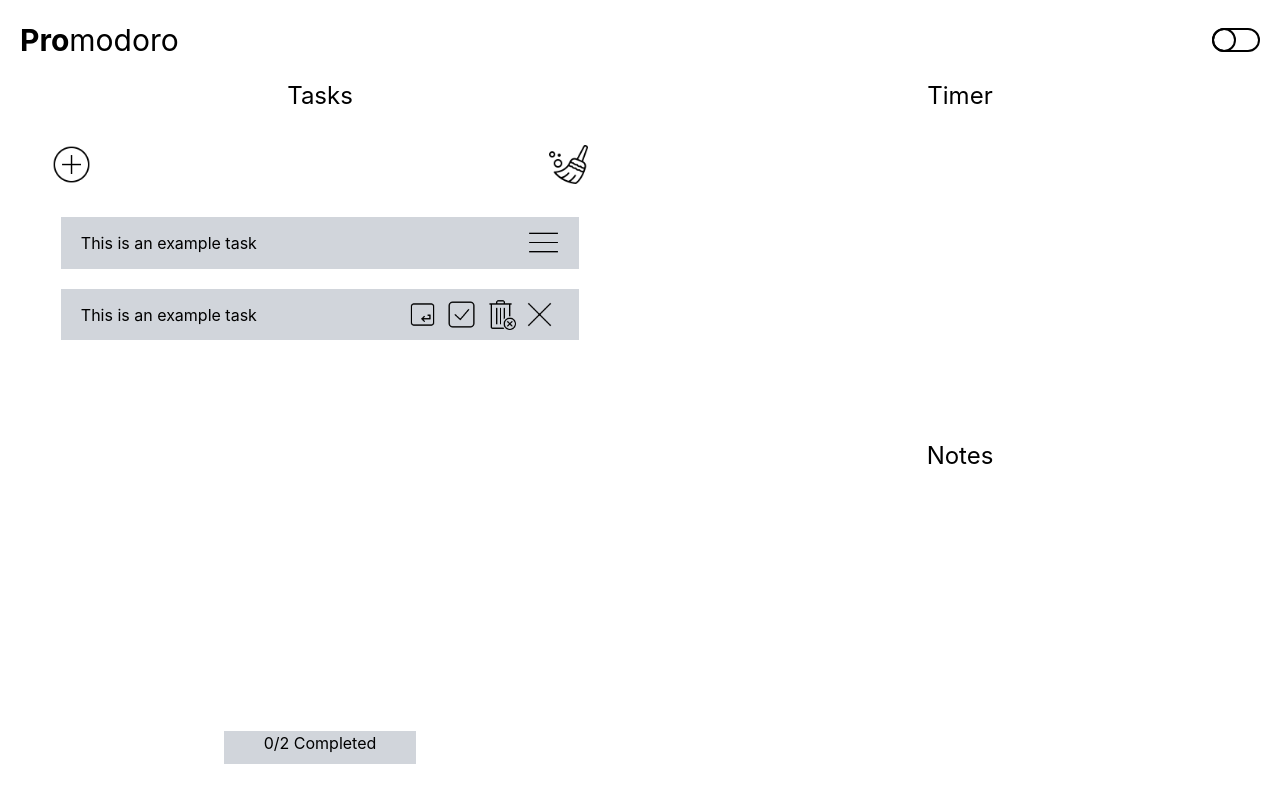
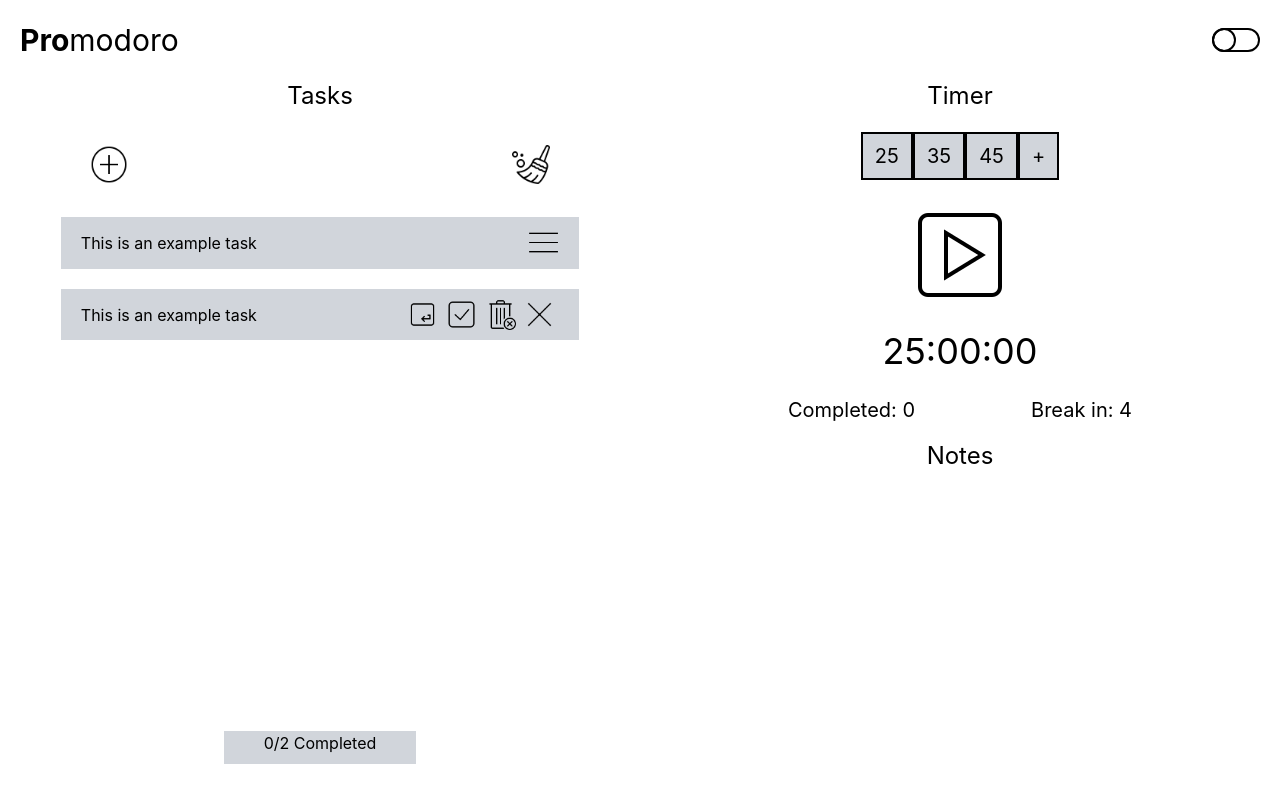
Before and after one commit to kalecodes/promodoro, a React (Create React App) app: page / in a window 1280 px wide. Built offline with nearby package versions, Linux system fonts and the light colour scheme; a web font is replaced by a local one.

Commit message:
timer component and layout

```diff
--- a/src/components/Tasks/index.js
+++ b/src/components/Tasks/index.js
@@ -5,16 +5,16 @@ function Tasks()  {
     <section className="w-1/2 flex flex-col">
       <div className="text-2xl">Tasks</div>
       <div className="w-9/10 h-9/10 m-auto">
-        <div className="flex justify-between items-center h-1/10">
+        <div className="flex justify-between items-center h-1/10 w-4/5 mx-auto">
           <img
             src={require('../../assets/icons/plus-dark.png')}
             alt="add new task"
-            className="h-3/5 ml-5"
+            className="h-3/5 "
           />
           <img
             src={require('../../assets/icons/clear-dark.png')}
             alt="clear all tasks"
-            className="h-3/5 mr-5"
+            className="h-3/5 "
           />
         </div>
         <div id="task-container" className="h-4/5 overflow-scroll">
--- a/src/components/Timer/index.js
+++ b/src/components/Timer/index.js
@@ -5,8 +5,23 @@ function Timer() {
     <div className="h-1/2 flex flex-col">
       <div className="text-2xl">Timer</div>
       <div className="w-9/10 h-4/5 m-auto">
-        <div className="">
-
+        <div>
+          <button className="text-xl py-2 px-3 bg-gray-300 border-2 border-black">25</button>
+          <button className="text-xl py-2 px-3 bg-gray-300 border-2 border-black">35</button>
+          <button className="text-xl py-2 px-3 bg-gray-300 border-2 border-black">45</button>
+          <button className="text-xl py-2 px-3 bg-gray-300 border-2 border-black">+</button>
+        </div>
+        <div className="h-3/4 flex flex-col justify-evenly items-center">
+          <img
+            src={require('../../assets/icons/start-dark.png')}
+            alt="start timer"
+            className=""
+          />
+          <div className="text-4xl">25:00:00</div>
+        </div>
+        <div className="flex justify-evenly">
+          <div className="text-xl">Completed: 0</div>
+          <div className="text-xl">Break in: 4</div>
         </div>
       </div>
     </div>
```
Also changed, not shown: src/assets/icons/start-dark.png (added), src/assets/icons/start-light.png (added).
